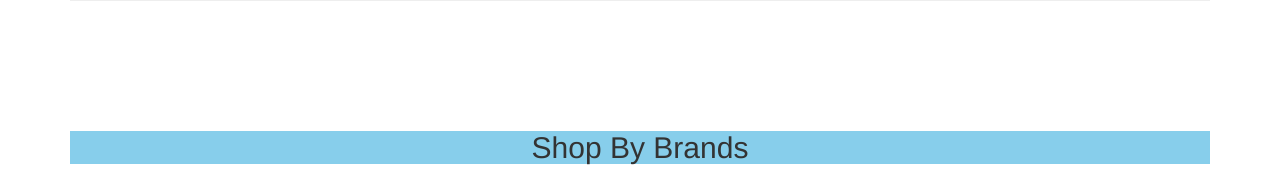
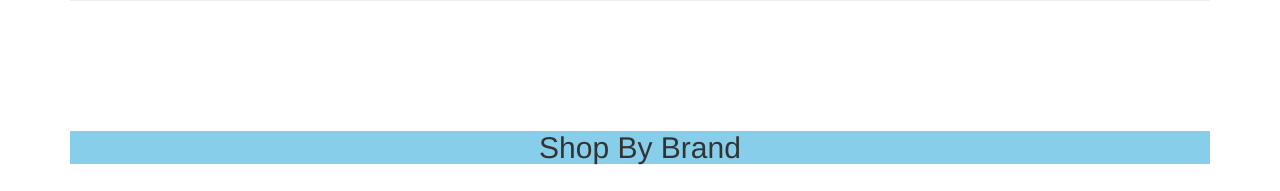
Before and after one commit to the-lodhi/marketing, a plain HTML site: page index.html in a window 1280 px wide. Shown: the part 1420-1611 px from the top of the page. Drawn offline with nearby package versions, Linux system fonts and the light colour scheme.

Commit message:
changed brand

```diff
--- a/index.html
+++ b/index.html
@@ -122,7 +122,7 @@
 </div>
 
 <div class="container text-center" style="margin-top: 80px;">
-  <h2 style="background-color:skyblue; margin-top: 30px;">Shop By Brands</h2>
+  <h2 style="background-color:skyblue; margin-top: 30px;">Shop By Brand</h2>
   <br>
   <div class="row">
     <div class="col-sm-2">
```
